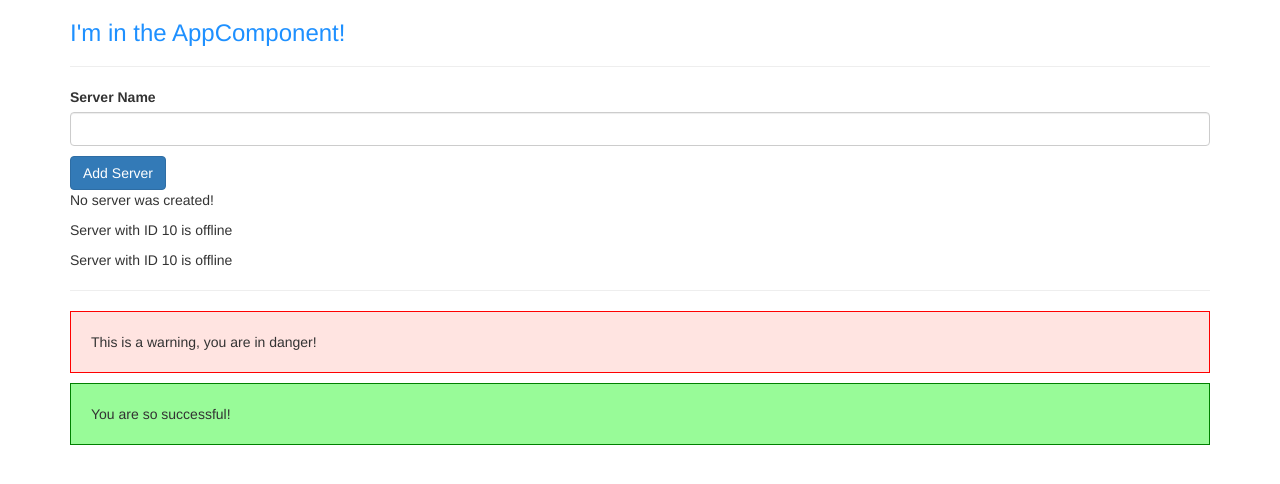
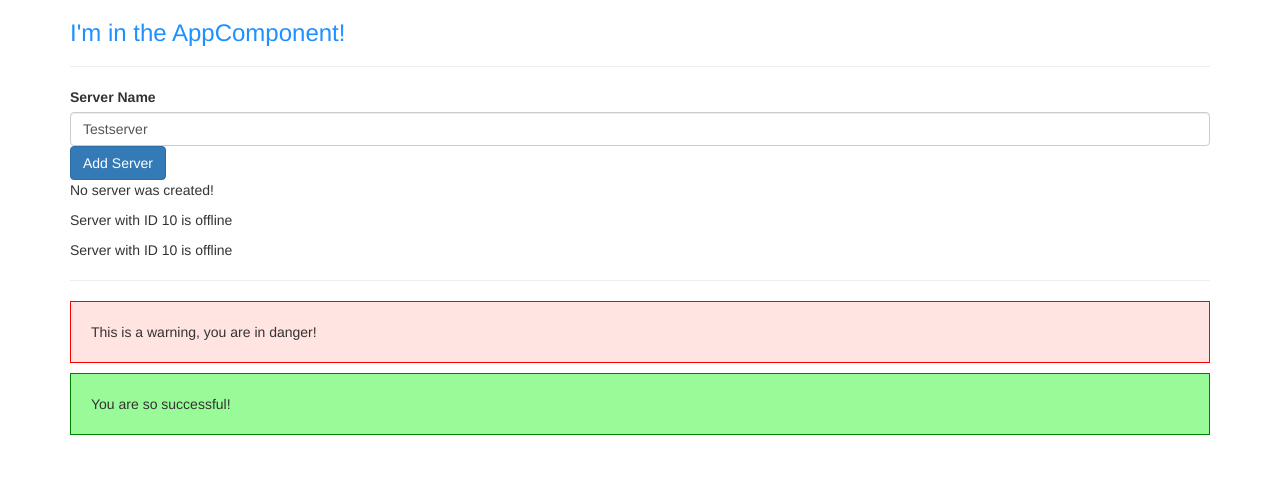
Before and after one commit to Samenti/udemy-angular, an Angular app: page / in a window 1280 px wide. Shown: the top 484 px of the page. Built offline with nearby package versions, Linux system fonts and the light colour scheme.

Commit message:
two-way databinding

```diff
--- a/src/app/app.module.ts
+++ b/src/app/app.module.ts
@@ -1,5 +1,6 @@
 import { BrowserModule } from '@angular/platform-browser';
 import { NgModule } from '@angular/core';
+import { FormsModule } from '@angular/forms';
 
 import { AppComponent } from './app.component';
 import { ServerComponent } from './server/server.component';
@@ -15,7 +16,7 @@
     WarningAlertComponent,
     SuccessAlertComponent,
   ],
-  imports: [BrowserModule],
+  imports: [BrowserModule, FormsModule],
   providers: [],
   bootstrap: [AppComponent],
 })
--- a/src/app/servers/servers.component.html
+++ b/src/app/servers/servers.component.html
@@ -1,6 +1,6 @@
 <label>Server Name</label>
-<input type="text" class="form-control" (input)="onUpdateServerName($event)" />
-<p>{{ serverName }}</p>
+<!-- <input type="text" class="form-control" (input)="onUpdateServerName($event)" /> -->
+<input type="text" class="form-control" [(ngModel)]="serverName" />
 <button
   class="btn btn-primary"
   [disabled]="!allowNewServer"
--- a/src/app/servers/servers.component.ts
+++ b/src/app/servers/servers.component.ts
@@ -12,7 +12,7 @@
 export class ServersComponent implements OnInit {
   allowNewServer = false;
   serverCreationStatus = 'No server was created!';
-  serverName = '';
+  serverName = 'Testserver';
 
   constructor() {
     setTimeout(() => {
@@ -23,7 +23,8 @@
   ngOnInit(): void {}
 
   onCreateServer() {
-    this.serverCreationStatus = 'Server was created!';
+    this.serverCreationStatus =
+      'Server was created! Name is ' + this.serverName;
   }
 
   onUpdateServerName(event: any) {
```
